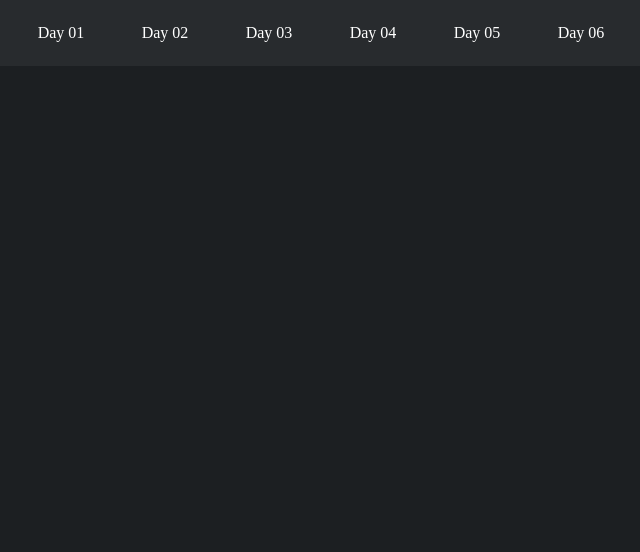
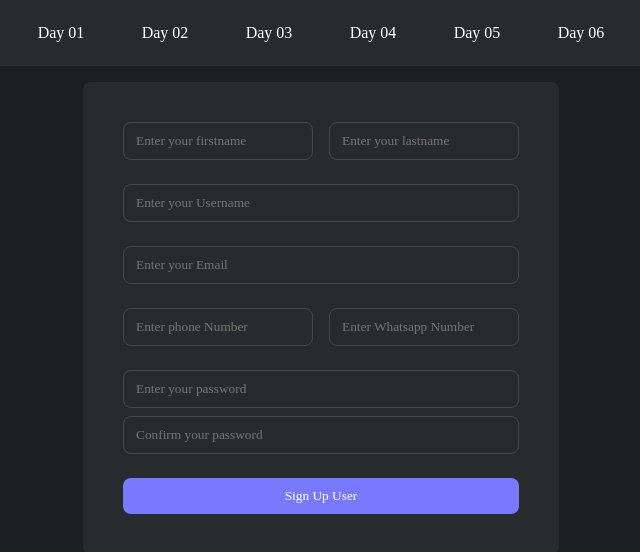
Before and after one commit to basakjeet08/First-Angular-App, an Angular app: page /reactive-form-testing in a window 1280 px wide. Before the commit this address led to /. Shown: the top 552 px of the page, without its empty margins (319-959 px from the left). Built offline with nearby package versions, Linux system fonts and the light colour scheme; a web font is replaced by a local one.

Commit message:
feat - Implemented Reactive Forms

```diff
--- a/src/app/app.component.html
+++ b/src/app/app.component.html
@@ -69,6 +69,9 @@
           Day 06
           <ul class="inner-nav-container">
             <li><a routerLink="/form-testing">Form Testing</a></li>
+            <li>
+              <a routerLink="/reactive-form-testing"> Reactive Form Testing </a>
+            </li>
           </ul>
         </li>
       </ul>
--- /dev/null
+++ b/src/app/components/reactive-form-testing/reactive-form-testing.component.css
@@ -0,0 +1,47 @@
+form {
+  display: flex;
+  flex-direction: column;
+
+  gap: 24px;
+  padding: 40px;
+
+  border-radius: 8px;
+  background-color: var(--card);
+}
+
+h3 {
+  color: var(--primary-color);
+}
+
+input {
+  background-color: transparent;
+  color: var(--onBackground);
+  border: 1px solid var(--cardVariant);
+}
+
+input:focus {
+  border-color: var(--primary-color);
+}
+
+.input-container {
+  display: flex;
+  flex-direction: column;
+
+  gap: 8px;
+}
+
+.row-container {
+  display: flex;
+  align-items: center;
+
+  gap: 16px;
+}
+
+input.ng-invalid.ng-touched {
+  border: 1px dashed rgb(216, 63, 63);
+}
+
+.error-text {
+  font-size: 12px;
+  color: rgb(216, 63, 63);
+}
--- /dev/null
+++ b/src/app/components/reactive-form-testing/reactive-form-testing.component.html
@@ -0,0 +1,135 @@
+<form [formGroup]="signUpForm" (ngSubmit)="onSubmitClick()">
+  <!-- User's name and lastname input container -->
+  <div class="input-container">
+    <div class="row-container" formGroupName="name">
+      <!-- First name input field -->
+      <input
+        type="text"
+        placeholder="Enter your firstname"
+        formControlName="firstName"
+      />
+
+      <!-- Last Name input field -->
+      <input
+        type="text"
+        placeholder="Enter your lastname"
+        formControlName="lastName"
+      />
+    </div>
+
+    <!-- Error text for the firstname and last name inputs -->
+    <p
+      class="error-text"
+      *ngIf="
+        (!signUpForm.get('name.firstName')?.valid &&
+          signUpForm.get('name.firstName')?.touched) ||
+        (!signUpForm.get('name.lastName')?.valid &&
+          signUpForm.get('name.lastName')?.touched)
+      "
+    >
+      Please enter the values in the firstname and last field
+    </p>
+  </div>
+
+  <!-- Input container for the username input field -->
+  <div class="input-container">
+    <input
+      type="text"
+      placeholder="Enter your Username"
+      formControlName="username"
+    />
+
+    <!-- Error text for the username input field -->
+    <p
+      class="error-text"
+      *ngIf="
+        !signUpForm.get('username')?.valid &&
+        signUpForm.get('username')?.touched
+      "
+    >
+      Please Enter a valid Username !!
+    </p>
+  </div>
+
+  <!-- Input container for the email input field -->
+  <div class="input-container">
+    <input
+      type="email"
+      placeholder="Enter your Email"
+      formControlName="email"
+    />
+
+    <!-- Error text for the email input field -->
+    <p
+      class="error-text"
+      *ngIf="
+        !signUpForm.get('email')?.valid && signUpForm.get('email')?.touched
+      "
+    >
+      Please Enter a valid Email address !!
+    </p>
+  </div>
+
+  <!-- Input container for contact info -->
+  <div class="input-container">
+    <div class="row-container" formGroupName="contactInfo">
+      <!-- Input field for phone number -->
+      <input
+        type="number"
+        placeholder="Enter phone Number"
+        formControlName="phoneNumber"
+      />
+
+      <!-- Input field for whatsapp number -->
+      <input
+        type="number"
+        placeholder="Enter Whatsapp Number"
+        formControlName="whatsappNumber"
+      />
+    </div>
+
+    <!-- Error text for the phone number field -->
+    <p
+      class="error-text"
+      *ngIf="
+        !signUpForm.get('contactInfo.phoneNumber')?.valid &&
+        signUpForm.get('contactInfo.phoneNumber')?.touched
+      "
+    >
+      Enter a valid Phone Number
+    </p>
+  </div>
+
+  <!-- Input container for password field -->
+  <div class="input-container" formGroupName="passwordInfo">
+    <!-- Password Field Entry -->
+    <input
+      type="password"
+      placeholder="Enter your password"
+      formControlName="password"
+    />
+
+    <!-- Confirm Password Entry -->
+    <input
+      type="password"
+      placeholder="Confirm your password"
+      formControlName="confirmPassword"
+    />
+
+    <!-- This is the error text for the password group -->
+    <p
+      class="error-text"
+      *ngIf="
+        (!signUpForm.get('passwordInfo.password')?.valid &&
+          signUpForm.get('passwordInfo.password')?.touched) ||
+        (!signUpForm.get('passwordInfo.confirmPassword')?.valid &&
+          signUpForm.get('passwordInfo.confirmPassword')?.touched)
+      "
+    >
+      Please enter valid password and do not keep it empty
+    </p>
+  </div>
+
+  <!-- This button is used to submit to a form -->
+  <button type="submit">Sign Up User</button>
+</form>
--- /dev/null
+++ b/src/app/components/reactive-form-testing/reactive-form-testing.component.ts
@@ -0,0 +1,44 @@
+import { Component } from '@angular/core';
+import { FormControl, FormGroup, Validators } from '@angular/forms';
+
+@Component({
+  selector: 'app-reactive-form-testing',
+  templateUrl: './reactive-form-testing.component.html',
+  styleUrls: ['./reactive-form-testing.component.css'],
+})
+export class ReactiveFormTestingComponent {
+  signUpForm: FormGroup;
+
+  constructor() {
+    this.signUpForm = new FormGroup({
+      // User's Name Group
+      name: new FormGroup({
+        firstName: new FormControl('', Validators.required),
+        lastName: new FormControl('', Validators.required),
+      }),
+
+      // Username
+      username: new FormControl('', Validators.required),
+
+      // Email
+      email: new FormControl('', [Validators.required, Validators.email]),
+
+      // Contact Number Group
+      contactInfo: new FormGroup({
+        phoneNumber: new FormControl('', Validators.required),
+        whatsappNumber: new FormControl(''),
+      }),
+
+      // Password form group
+      passwordInfo: new FormGroup({
+        password: new FormControl('', Validators.required),
+        confirmPassword: new FormControl('', Validators.required),
+      }),
+    });
+  }
+
+  // This function is invoked when the form is submitted
+  onSubmitClick() {
+    console.log(this.signUpForm.value);
+  }
+}
```
Also changed, not shown: src/app/app.module.ts (+10 -2 lines), 1 other file (tests, documents, lock files or other folders).
